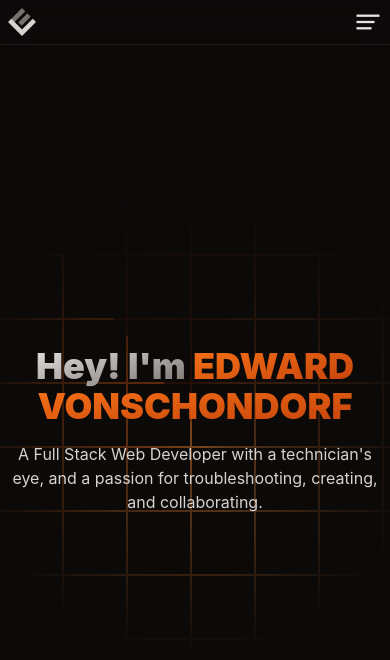
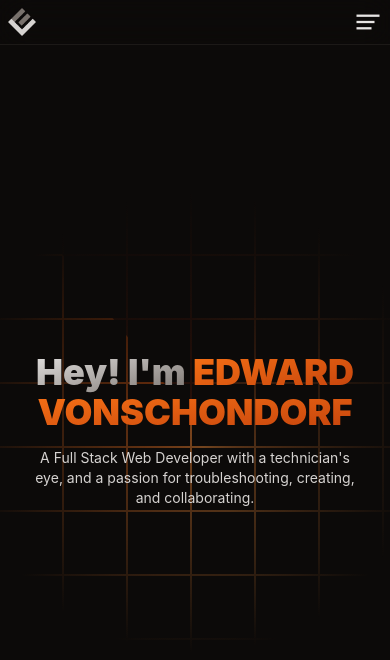
Before and after one commit to Torvec/myPortfolio, a React (Vite) app: page / in a window 390 px wide. Shown: the top 660 px of the page. Built offline with nearby package versions, Linux system fonts and the light colour scheme; a web font is replaced by a local one.

Commit message:
Add minor style changes to hero section

```diff
--- a/src/sections/HeroSection.tsx
+++ b/src/sections/HeroSection.tsx
@@ -18,7 +18,7 @@ export default function HeroSection() {
             {lastName}
           </span>
         </h1>
-        <h2 className="mx-auto max-w-[45ch] text-stone-300 md:text-2xl px-2 md:px-0">
+        <h2 className="mx-auto text-pretty max-w-[45ch] text-sm text-stone-300 md:text-2xl px-2 md:px-0">
           {tagline}
         </h2>
       </div>
```
